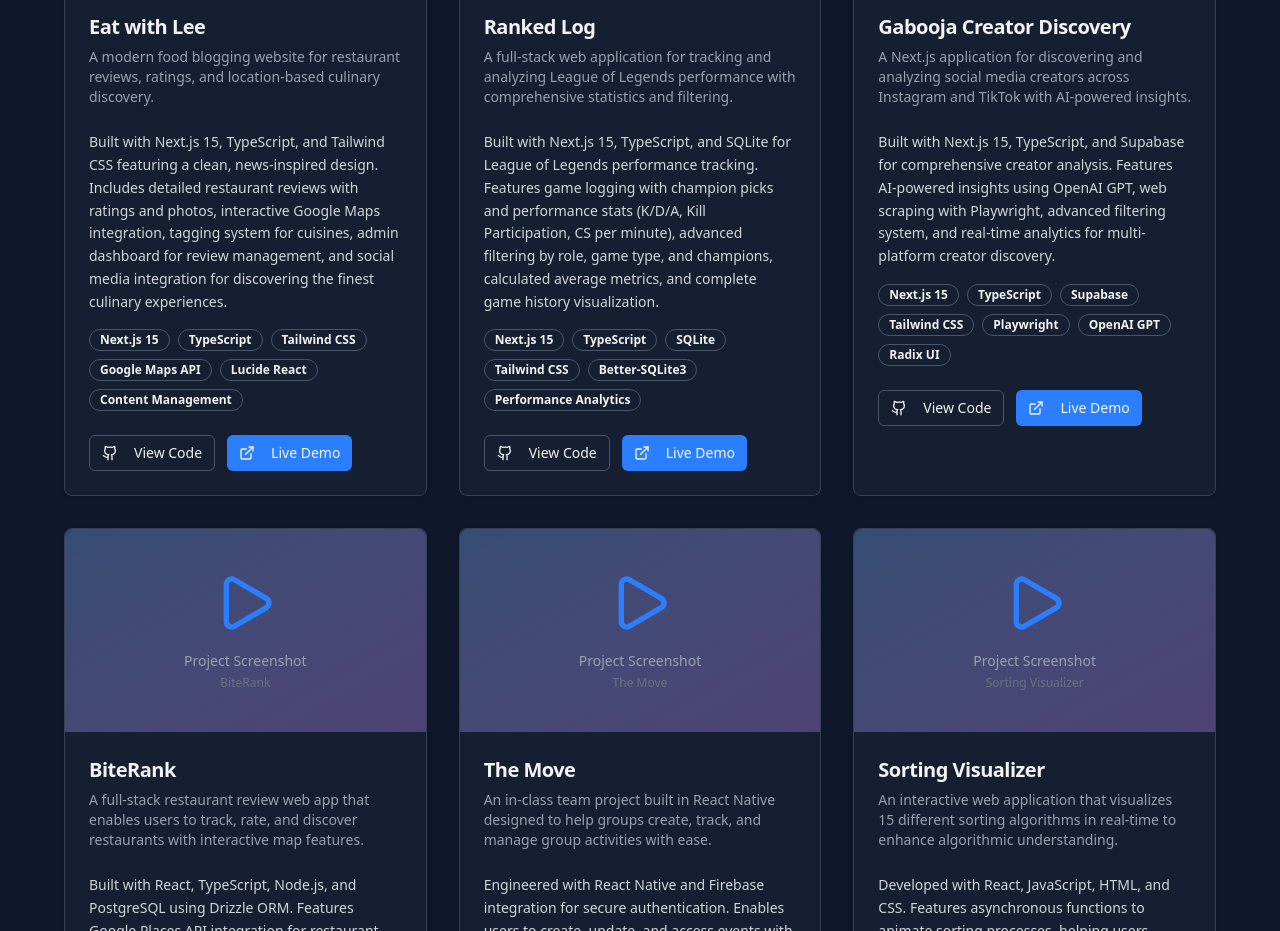
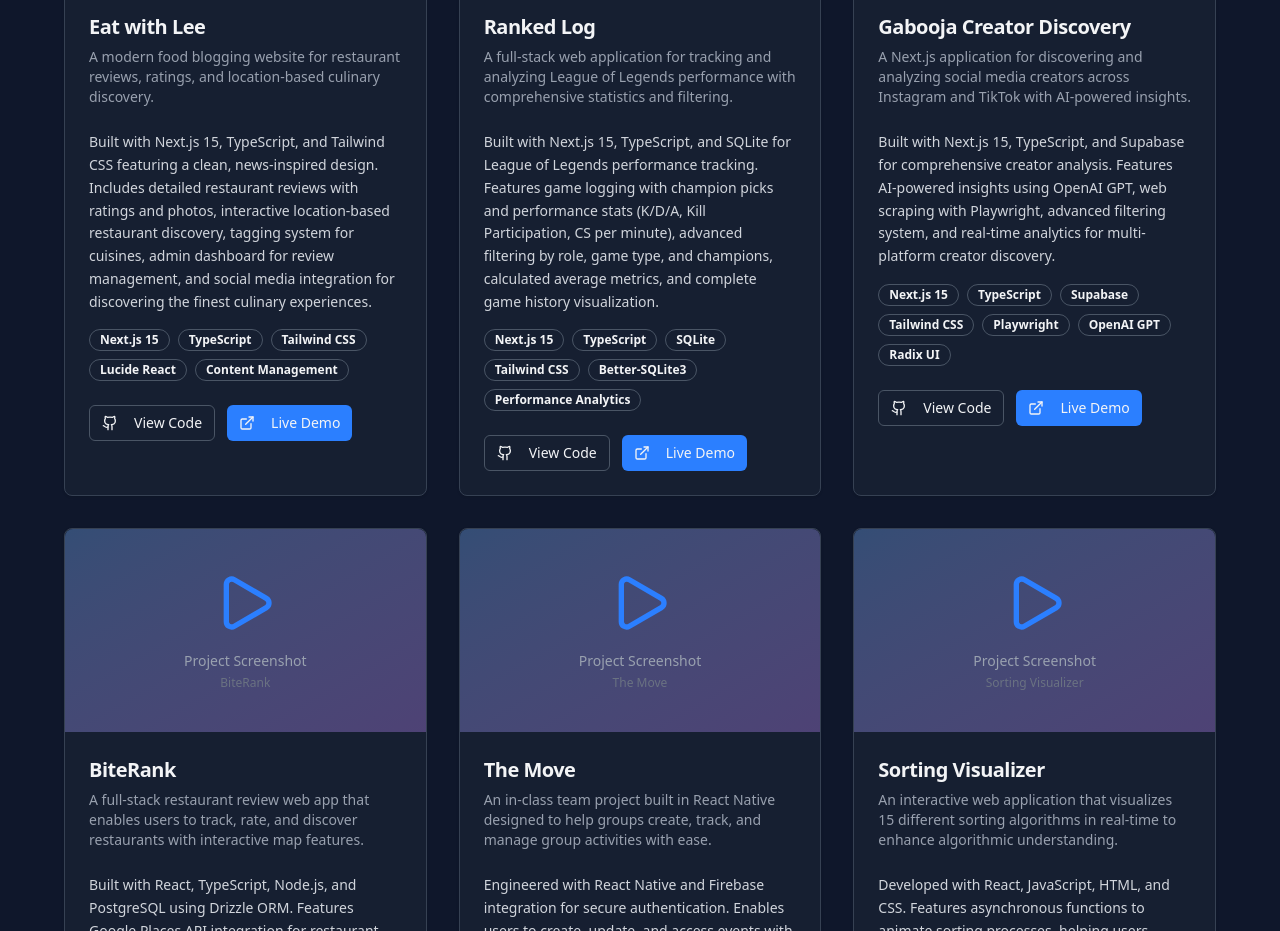
Before and after one commit to tannerlee119/Tanner-Lee-Personal-Portfolio, a Next.js app: page / in a window 1280 px wide. Shown: the part 5340-6271 px from the top of the page. Built offline with nearby package versions, Linux system fonts and the light colour scheme.

Commit message:
Update 'Eat with Lee' project description and technologies in Projects component for improved accuracy and clarity.

```diff
--- a/src/components/projects.tsx
+++ b/src/components/projects.tsx
@@ -7,9 +7,9 @@
   {
     title: 'Eat with Lee',
     description: 'A modern food blogging website for restaurant reviews, ratings, and location-based culinary discovery.',
-    longDescription: 'Built with Next.js 15, TypeScript, and Tailwind CSS featuring a clean, news-inspired design. Includes detailed restaurant reviews with ratings and photos, interactive Google Maps integration, tagging system for cuisines, admin dashboard for review management, and social media integration for discovering the finest culinary experiences.',
+    longDescription: 'Built with Next.js 15, TypeScript, and Tailwind CSS featuring a clean, news-inspired design. Includes detailed restaurant reviews with ratings and photos, interactive location-based restaurant discovery, tagging system for cuisines, admin dashboard for review management, and social media integration for discovering the finest culinary experiences.',
     image: '/projects/eatwithlee.png',
-    technologies: ['Next.js 15', 'TypeScript', 'Tailwind CSS', 'Google Maps API', 'Lucide React', 'Content Management'],
+    technologies: ['Next.js 15', 'TypeScript', 'Tailwind CSS', 'Lucide React', 'Content Management'],
     githubUrl: 'https://github.com/tannerlee119/eatwithlee',
     liveUrl: 'https://eatwithlee.com',
     featured: true
```
